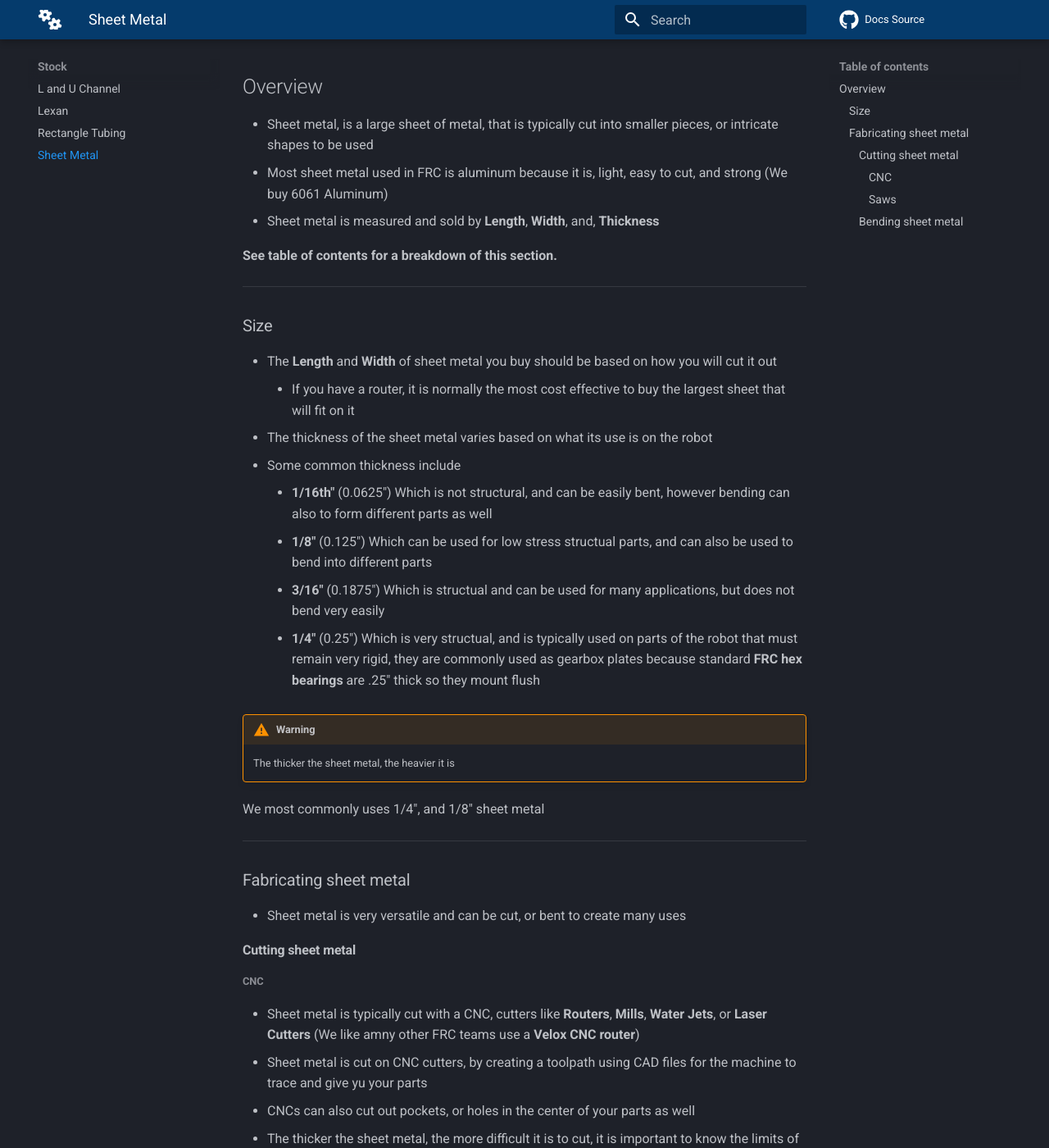
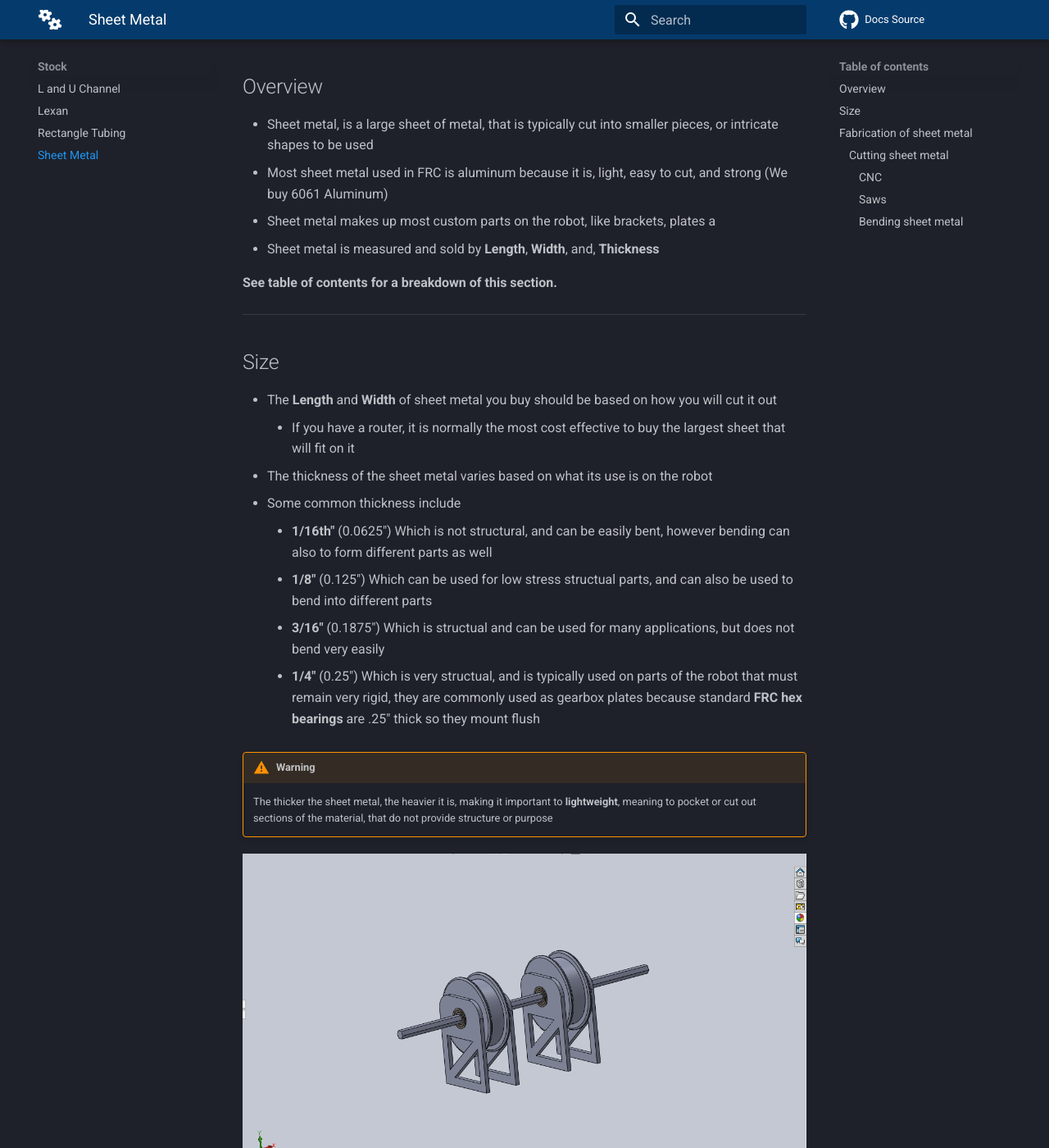
Before and after one commit to FRCTeam3255/FRC-Mechanical-Guide, an MkDocs documentation site: the page built from docs/Stock/Sheet Metal.md, in a window 1280 px wide and 1400 px high, scrolled down 745 px. Shown: the whole window at 82% size. Built offline with MkDocs 1.6.1 and Material for MkDocs 9.7.7, drawn with Linux system fonts in a browser that asks for light colours; comment, search, counter and statistics services are not loaded; some of the changed text lies outside the part shown.

Commit message:
Worked on Square Tubing and sheet metal

```diff
--- a/docs/Stock/Sheet Metal.md
+++ b/docs/Stock/Sheet Metal.md
@@ -10,13 +10,14 @@ Using sheets of metal to construct your robot.
 
 - Sheet metal, is a large sheet of metal, that is typically cut into smaller pieces, or intricate shapes to be used
 - Most sheet metal used in FRC is aluminum because it is, light, easy to cut, and strong (We buy 6061 Aluminum)
+- Sheet metal makes up most custom parts on the robot, like brackets, plates a
 - Sheet metal is measured and sold by **Length**, **Width**, and, **Thickness**
 
 **See table of contents for a breakdown of this section.**
 
 ***
 
-### Size
+## Size
 
 - The **Length** and **Width** of sheet metal you buy should be based on how you will cut it out
     - If you have a router, it is normally the most cost effective to buy the largest sheet that will fit on it
@@ -28,24 +29,26 @@ Using sheets of metal to construct your robot.
     - **1/4"** (0.25") Which is very structual, and is typically used on parts of the robot that must remain very rigid, they are commonly used as gearbox plates because standard **FRC hex bearings** are .25" thick so they mount flush
 
 !!! Warning
-    The thicker the sheet metal, the heavier it is
+    The thicker the sheet metal, the heavier it is, making it important to **lightweight**, meaning to pocket or cut out sections of the material, that do not provide structure or purpose
+
+![LighweightedPart](../assets/images/Sheet%20Metal/LightweightingPicture.png)
 We most commonly uses 1/4", and 1/8" sheet metal
 ***
 
-### Fabricating sheet metal
+## Fabrication of sheet metal
 
 - Sheet metal is very versatile and can be cut, or bent to create many uses
 
-#### Cutting sheet metal
+### Cutting sheet metal
 
-##### CNC
+#### CNC
 
 - Sheet metal is typically cut with a CNC, cutters like **Routers**, **Mills**, **Water Jets**, or **Laser Cutters** (We like amny other FRC teams use a **Velox CNC router**)
 - Sheet metal is cut on CNC cutters, by creating a toolpath using CAD files for the machine to trace and give yu your parts
 - CNCs can also cut out pockets, or holes in the center of your parts as well
 - The thicker the sheet metal, the more difficult it is to cut, it is important to know the limits of your machine
 
-##### Saws
+#### Saws
 
 - If you or your team does not own a CNC Cutter, you can cut parts out, without CAD, by hand using different kinds of saws, but it will not be accurate like the machines cut
 - Sheet metal is commonly cut out by **Horizontal Bandsaws**, **Jigsaws**, and **Circular Saws**
```
Also changed, not shown: docs/Lessons/Basic Mechanical Intro.md (+3 -0 lines), docs/Stock/Rectangle Tubing.md (+22 -16 lines), docs/assets/images/Rectangle Tubing/Double Cascade.png (added), docs/assets/images/Rectangle Tubing/SquareTubing.png (added), docs/assets/images/Sheet Metal/LightweightingPicture.png (added).
